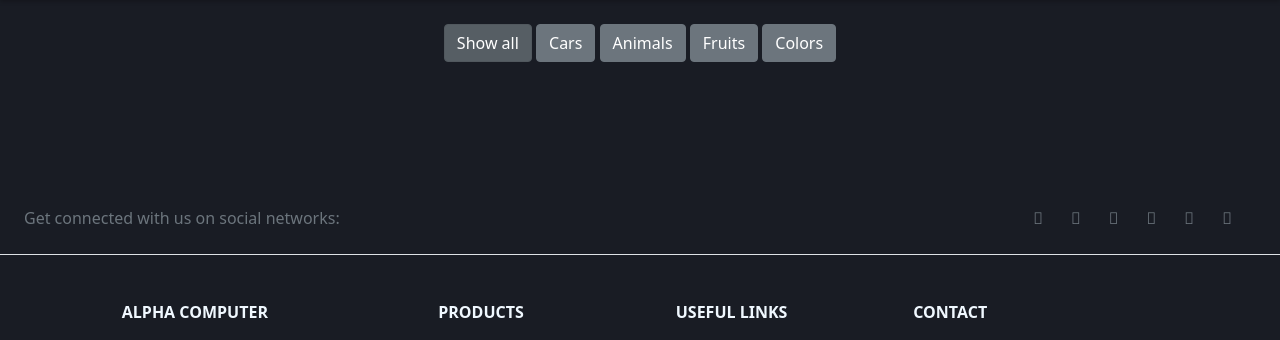
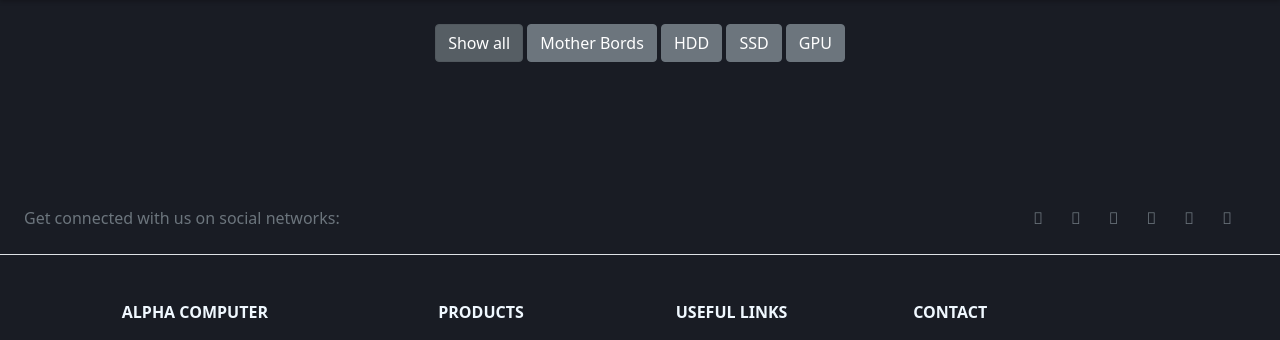
Before and after one commit to Achinit99/Group1_Project, a PHP site: page /group1/shop.php in a window 1280 px wide. Shown: the part 96-436 px from the top of the page. Run offline with PHP 8.4, Linux system fonts and the light colour scheme; data that the repository does not hold is empty; some libraries are stand-ins or nearby versions.

Commit message:
fix shop filter

```diff
--- a/shop.php
+++ b/shop.php
@@ -52,10 +52,10 @@ $db_handle = new DBController();
 
 <div id="myBtnContainer ">
   <button class="btn active btn-secondary" onclick="filterSelection('all')"> Show all</button>
-  <button class="btn btn-secondary" onclick="filterSelection('cars')"> Cars</button>
-  <button class="btn btn-secondary" onclick="filterSelection('animals')"> Animals</button>
-  <button class="btn btn-secondary" onclick="filterSelection('fruits')"> Fruits</button>
-  <button class="btn btn-secondary" onclick="filterSelection('colors')"> Colors</button>
+  <button class="btn btn-secondary" onclick="filterSelection('cars')"> Mother Bords</button>
+  <button class="btn btn-secondary" onclick="filterSelection('animals')"> HDD</button>
+  <button class="btn btn-secondary" onclick="filterSelection('fruits')"> SSD</button>
+  <button class="btn btn-secondary" onclick="filterSelection('colors')"> GPU</button>
 </div>
 
     </div>
```
